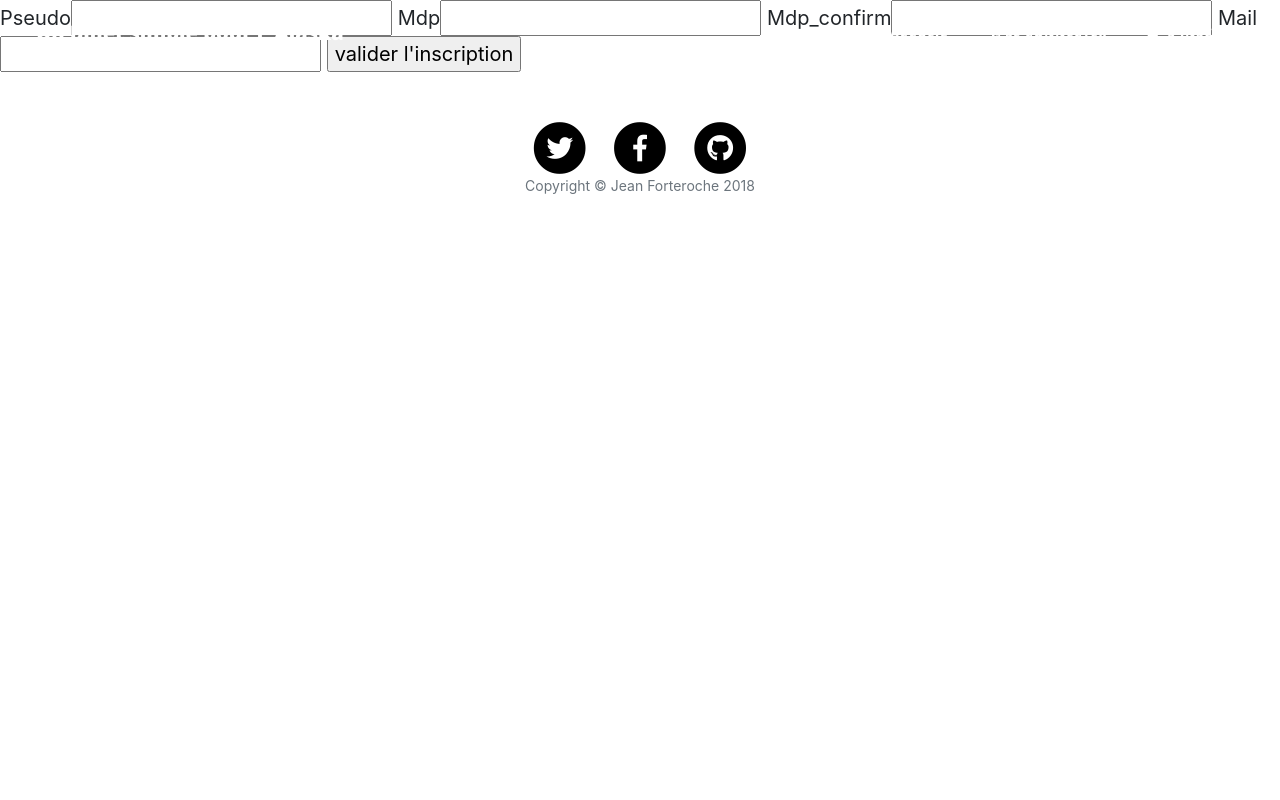
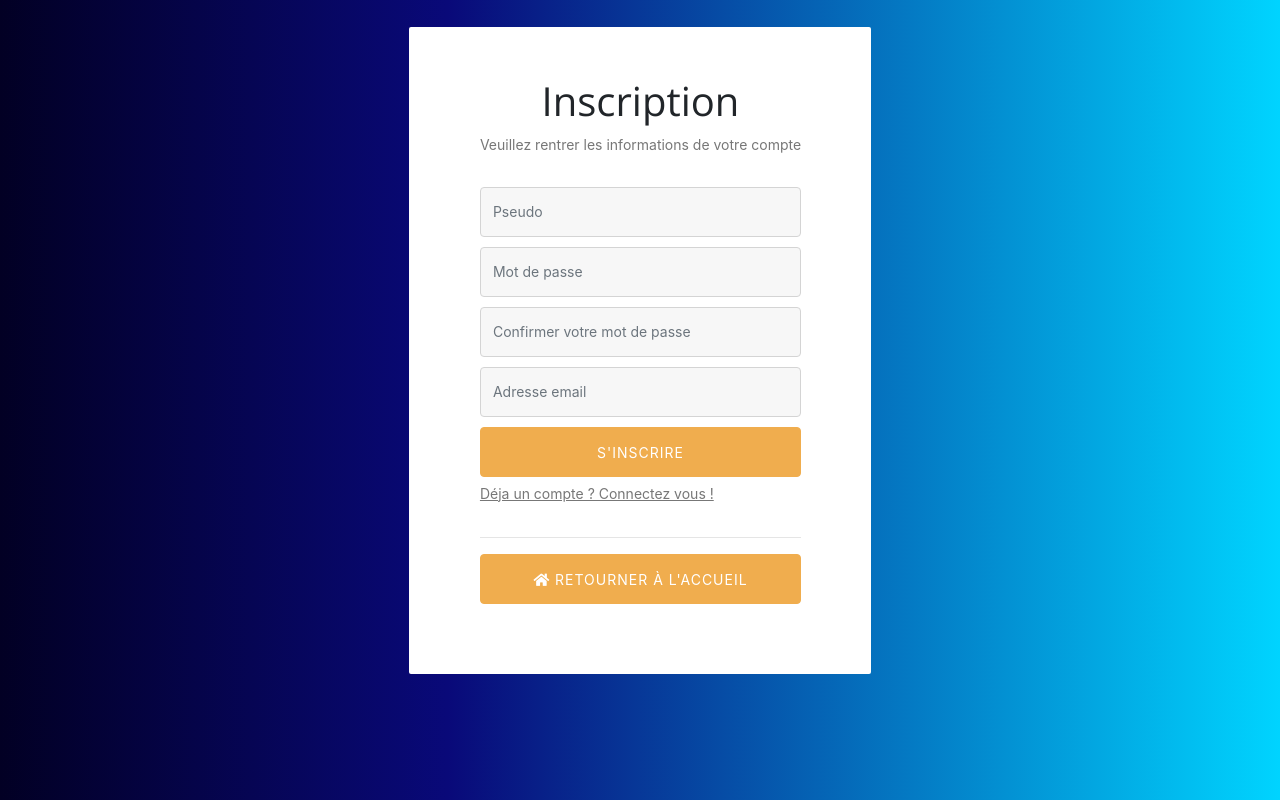
Before and after one commit to Omen-Brzk/Alaska, a PHP site: page /view/frontend/register.php in a window 1280 px wide. Run offline with PHP 8.4, Linux system fonts and the light colour scheme; some libraries are stand-ins or nearby versions.

Commit message:
Edit frontend login & register page

```diff
--- a/public/css/style.css
+++ b/public/css/style.css
@@ -151,3 +151,36 @@ footer  a
 .alert-custom {
     font-size: medium!important;
 }
+
+.account-page {
+    background-color: #21D4FD;
+    background-image: linear-gradient(19deg, #21D4FD 0%, #B721FF 100%);
+    overflow: hidden;
+
+}
+
+.container .img{
+    text-align:center;
+}
+.container .details{
+    border-left:3px solid #ded4da;
+}
+.container .details p{
+    font-size:15px;
+    font-weight:bold;
+}
+
+.user-panel img {
+    height: 150px;
+    width: 150px;
+    margin: auto;
+    padding-top: 50px;
+}
+
+.account-page .text-muted {
+    color: #FFFFFF!important;
+}
+
+.account-page > footer {
+    padding: 0px 0 40px;
+}
--- a/view/frontend/login.php
+++ b/view/frontend/login.php
@@ -15,7 +15,7 @@
     <div class="login-form vertical-center">
     <div class="main-div">
         <div class="panel">
-            <h2>Connexion</h2>
+            <h1>Connexion</h1>
             <p>Veuillez rentrer votre pseudo et mot de passe</p>
         </div>
         <form id="Login" method="POST">
--- a/view/frontend/register.php
+++ b/view/frontend/register.php
@@ -9,18 +9,51 @@
 
 <?php ob_start(); ?>
 
+<?php if(!isset($_SESSION['user'])) { ?>
+    <body class="login-page" style='background-image:url("public/img/bg.png");background: rgb(2,0,36); background: linear-gradient(90deg, rgba(2,0,36,1) 0%, rgba(9,9,121,1) 35%, rgba(0,212,255,1) 100%);'>
+    <div class="login-form vertical-center">
+        <div class="main-div">
+            <div class="panel">
+                <h1>Inscription</h1>
+                <p>Veuillez rentrer les informations de votre compte</p>
+            </div>
+            <form id="Login" method="POST">
+                <div class="form-group">
+                    <input type="text" name="username" class="form-control" placeholder="<?= isset($_COOKIE['user_get_name']) ? $datas['username'] : 'Pseudo' ?>">
+                </div>
+                <div class="form-group">
+                    <input type="password" name="userpass" class="form-control" id="inputPassword" placeholder="Mot de passe">
+                </div>
+                <div class="form-group">
+                    <input type="password" name="userpass-confirm" class="form-control" placeholder="Confirmer votre mot de passe">
+                </div>
+                <div class="form-group">
+                    <input type="email" name="mail" class="form-control" placeholder="Adresse email">
+                </div>
+                <button type="submit" name="submit" class="btn btn-primary">S'inscrire</button>
+                <?= isset($message) ? $message : "" ?>
+                <div class="forgot">
+                    <a href="index.php?action=login">Déja un compte ? Connectez vous !</a>
+                </div>
+                <?php if(isset($errors)){
+                    foreach ($errors as $error) echo  $error . '<br>';} ?>
+                <?= isset($empty) ? $empty : "" ?>
+                <hr>
+                <button  class="btn btn-custom btn-primary"><a href="index.php"><i class="fa fa-home"></i> Retourner à l'accueil</a></button>
+            </form>
+        </div>
+    </div>
+    </body>
+<?php } ?>
 
-<form method="POST">
+<?php $content = ob_get_clean(); ?>
+
+<?php require('template/body.php'); ?>
+
+<!-- <form method="POST">
     Pseudo<input type="text" name="username" />
     Mdp<input type="password" name="userpass" />
     Mdp_confirm<input type="password" name="userpass-confirm" />
     Mail<input type="email" name="mail" />
     <input type="submit" name="submit" value="valider l'inscription"/>
 </form>
-
-<?php if(isset($errors)){
-    foreach ($errors as $error) echo 'Erreur : ' . $error . '<br>';} ?>
-<?= isset($empty) ? $empty : "" ?>
-<?php $content = ob_get_clean(); ?>
-
-<?php require('template/body.php'); ?>
--- a/view/frontend/template/header.php
+++ b/view/frontend/template/header.php
@@ -58,7 +58,7 @@
 if(!isset($_SESSION['user']))
 { ?>
     <nav class="navbar navbar-expand-lg navbar-light fixed-top" id="mainNav">
-        <a class="navbar-brand" href="#">Un Billet simple pour l' Alaska</a>
+        <a class="navbar-brand" href="#">Billet simple pour l' Alaska</a>
         <button class="navbar-toggler" type="button" data-toggle="collapse" data-target="#navbarToggler" aria-controls="navbarTogglerDemo02" aria-expanded="false" aria-label="Toggle navigation">
             <span class="navbar-toggler-icon"></span>
         </button>
```
Also changed, not shown: controller/userController.php (+6 -6 lines), view/frontend/account.php (+16 -11 lines), public/img/user-placeholder.png (added).
